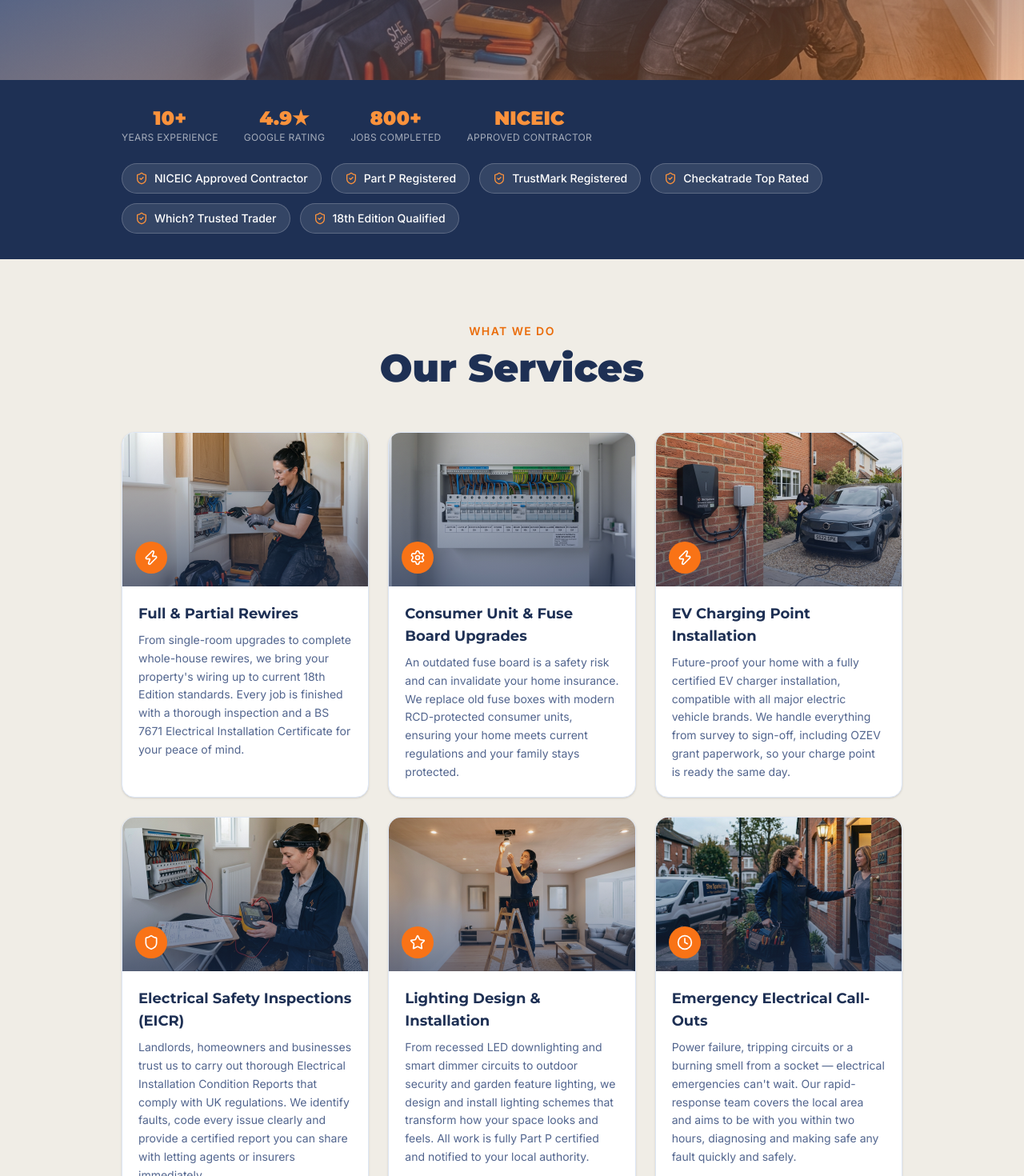
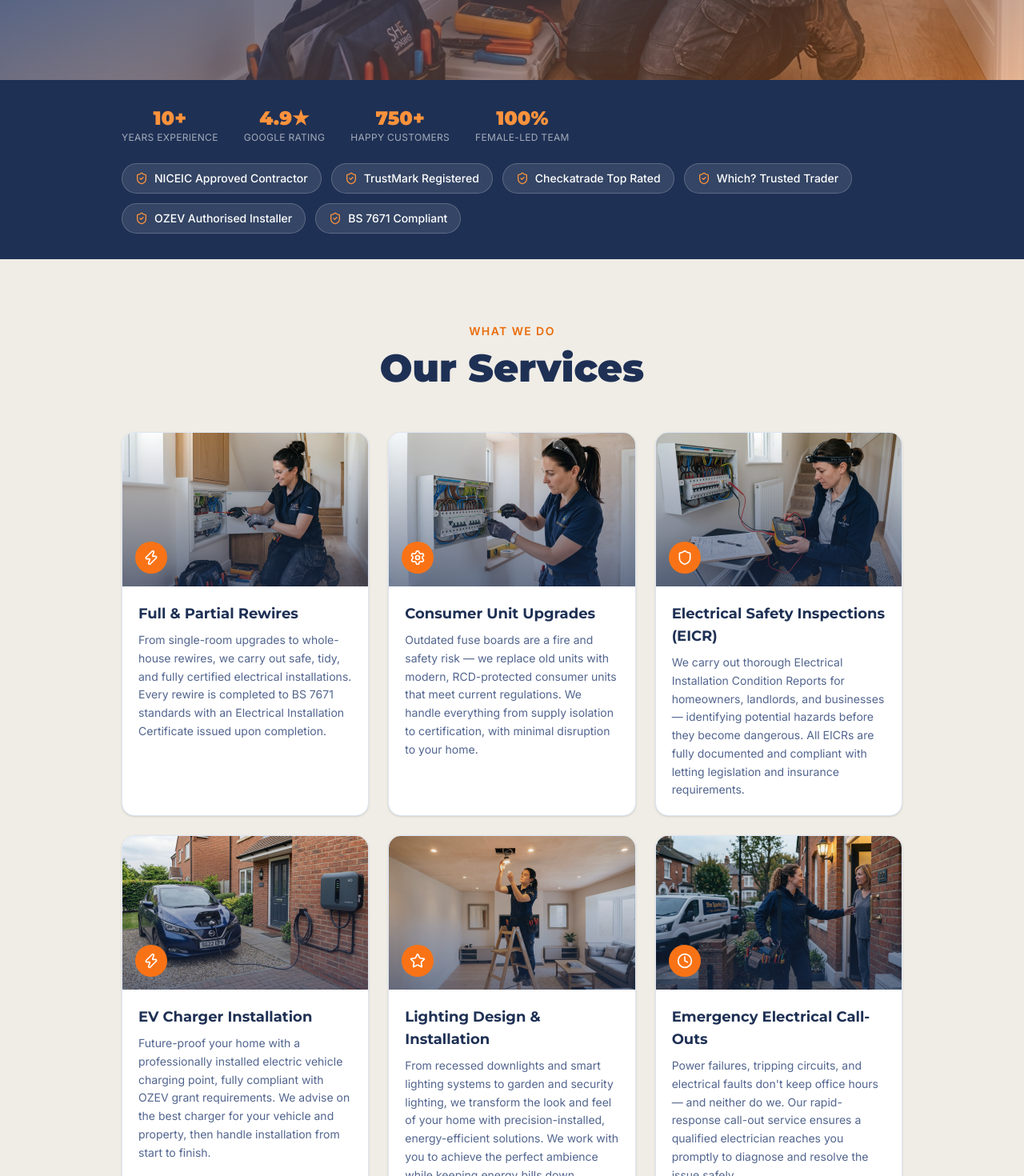
Before and after one commit to VeltroSystemsUK/biztemplate-trades, a Next.js app: page / in a window 1280 px wide. Shown: the part 620-2090 px from the top of the page at 80% size. Built offline with nearby package versions, Linux system fonts and the light colour scheme; no server answers.

Commit message:
chore: customise demo for She Sparks Ltd

```diff
--- a/site.config.ts
+++ b/site.config.ts
@@ -3,73 +3,72 @@ import type { TradesSiteConfig } from "@/lib/site-config.types";
 const config: TradesSiteConfig = {
   brand: {
     name: "She Sparks Ltd",
-    tagline: "Female-Led Electrical Experts You Can Trust",
+    tagline: "Female-led electrical experts powering homes across the UK.",
     phone: "[Insert Phone]",
     email: "[Insert Email]",
     address: "[Insert Address]",
-    hours: "Mon–Fri 7:30am–6pm, Sat 8am–2pm, Emergency cover available",
+    hours: "Mon–Fri 8am–6pm, Sat 9am–2pm",
     logoUrl: "https://files.websitebuilder.prositehosting.co.uk/db/7c/db7cf110-4796-4506-8f4b-2a61db4929c0.png",
-    socialInstagram: "https://instagram.com/shesparksltd",
-    socialFacebook: "https://facebook.com/shesparksltd",
+
+
   },
   stats: [
     { value: "10+", label: "Years Experience" },
     { value: "4.9★", label: "Google Rating" },
-    { value: "800+", label: "Jobs Completed" },
-    { value: "NICEIC", label: "Approved Contractor" }
+    { value: "750+", label: "Happy Customers" },
+    { value: "100%", label: "Female-Led Team" }
   ],
   services: [
   {
     name: "Full & Partial Rewires",
-    description: "From single-room upgrades to complete whole-house rewires, we bring your property's wiring up to current 18th Edition standards. Every job is finished with a thorough inspection and a BS 7671 Electrical Installation Certificate for your peace of mind.",
+    description: "From single-room upgrades to whole-house rewires, we carry out safe, tidy, and fully certified electrical installations. Every rewire is completed to BS 7671 standards with an Electrical Installation Certificate issued upon completion.",
     icon: "Zap",
     imageUrl: "/images/hero.jpg",
   },
   {
-    name: "Consumer Unit & Fuse Board Upgrades",
-    description: "An outdated fuse board is a safety risk and can invalidate your home insurance. We replace old fuse boxes with modern RCD-protected consumer units, ensuring your home meets current regulations and your family stays protected.",
+    name: "Consumer Unit Upgrades",
+    description: "Outdated fuse boards are a fire and safety risk — we replace old units with modern, RCD-protected consumer units that meet current regulations. We handle everything from supply isolation to certification, with minimal disruption to your home.",
     icon: "Settings",
-    imageUrl: "/images/consumer-unit-fuse-board-upgrades.jpg",
-  },
-  {
-    name: "EV Charging Point Installation",
-    description: "Future-proof your home with a fully certified EV charger installation, compatible with all major electric vehicle brands. We handle everything from survey to sign-off, including OZEV grant paperwork, so your charge point is ready the same day.",
-    icon: "Zap",
-    imageUrl: "/images/ev-charging-point-installation.jpg",
+    imageUrl: "/images/consumer-unit-upgrades.jpg",
   },
   {
     name: "Electrical Safety Inspections (EICR)",
-    description: "Landlords, homeowners and businesses trust us to carry out thorough Electrical Installation Condition Reports that comply with UK regulations. We identify faults, code every issue clearly and provide a certified report you can share with letting agents or insurers immediately.",
+    description: "We carry out thorough Electrical Installation Condition Reports for homeowners, landlords, and businesses — identifying potential hazards before they become dangerous. All EICRs are fully documented and compliant with letting legislation and insurance requirements.",
     icon: "Shield",
     imageUrl: "/images/electrical-safety-inspections-eicr.jpg",
   },
   {
+    name: "EV Charger Installation",
+    description: "Future-proof your home with a professionally installed electric vehicle charging point, fully compliant with OZEV grant requirements. We advise on the best charger for your vehicle and property, then handle installation from start to finish.",
+    icon: "Zap",
+    imageUrl: "/images/ev-charger-installation.jpg",
+  },
+  {
     name: "Lighting Design & Installation",
-    description: "From recessed LED downlighting and smart dimmer circuits to outdoor security and garden feature lighting, we design and install lighting schemes that transform how your space looks and feels. All work is fully Part P certified and notified to your local authority.",
+    description: "From recessed downlights and smart lighting systems to garden and security lighting, we transform the look and feel of your home with precision-installed, energy-efficient solutions. We work with you to achieve the perfect ambience while keeping energy bills down.",
     icon: "Star",
     imageUrl: "/images/lighting-design-installation.jpg",
   },
   {
     name: "Emergency Electrical Call-Outs",
-    description: "Power failure, tripping circuits or a burning smell from a socket — electrical emergencies can't wait. Our rapid-response team covers the local area and aims to be with you within two hours, diagnosing and making safe any fault quickly and safely.",
+    description: "Power failures, tripping circuits, and electrical faults don't keep office hours — and neither do we. Our rapid-response call-out service ensures a qualified electrician reaches you promptly to diagnose and resolve the issue safely.",
     icon: "Clock",
     imageUrl: "/images/emergency-electrical-call-outs.jpg",
   }
   ],
   trustBadges: [
     { name: "NICEIC Approved Contractor" },
-    { name: "Part P Registered" },
     { name: "TrustMark Registered" },
     { name: "Checkatrade Top Rated" },
     { name: "Which? Trusted Trader" },
-    { name: "18th Edition Qualified" }
+    { name: "OZEV Authorised Installer" },
+    { name: "BS 7671 Compliant" }
   ],
   reviews: [
-  { author: "Sarah M, Guildford", rating: 5, text: "She Sparks rewired our entire three-bed house and the standard of work was exceptional. Every cable was neatly run, the new consumer unit looks immaculate, and the engineer explained each stage as she went. Couldn't recommend more highly." },
-  { author: "James T, Woking", rating: 5, text: "Called them out after our kitchen sockets started tripping the board. They arrived within 90 minutes, found a faulty connection behind the cooker and had everything safe and sorted within the hour. Brilliant service and really fair pricing." },
-  { author: "Priya L, Guildford", rating: 5, text: "Had an EICR done for my rental flat — She Sparks were professional from first call to handing over the certificate. The report was thorough, clearly written and my letting agent was impressed. Will be using them for all future electrical work." },
-  { author: "Mark D, Farnham", rating: 5, text: "They installed two EV chargers at our business premises, sorted the OZEV grant paperwork for us and had both units live on the same day. Genuinely seamless — I wouldn't hesitate to use She Sparks again." },
-  { author: "Claire B, Reigate", rating: 5, text: "As a woman living alone I've always felt a bit uneasy having tradespeople in my home, but She Sparks were absolutely brilliant. Polite, tidy, on time and the new lighting installation looks stunning. Exactly the kind of company I'll always call first." }
+  { author: "Rachel T., Guildford", rating: 5, text: "She Sparks replaced our entire consumer unit and rewired the upstairs of our 1930s semi. The team were incredibly professional, kept everything spotless, and finished ahead of schedule. It was so refreshing to have a female-led crew — they were thorough, friendly, and explained everything clearly. Highly recommend." },
+  { author: "James W., Woking", rating: 5, text: "Called She Sparks after our kitchen circuit kept tripping with no warning. They sent someone out the same day, traced the fault to a faulty socket behind the units, and had it fixed within the hour. Fair price, no drama, brilliant service." },
+  { author: "Priya M., Leatherhead", rating: 5, text: "Had an EICR done for my rental property — She Sparks were efficient, thorough, and delivered the report quickly so I could meet the letting deadline. They also quoted very competitively for the remedial work needed. Will be using them for all my properties going forward." },
+  { author: "Tom & Sara B., Dorking", rating: 5, text: "We had our EV charger installed last month and the whole experience was seamless. They helped us navigate the OZEV grant paperwork, turned up exactly on time, and the installation looks incredibly neat. Our neighbours have already asked for their details!" }
   ],
   heroImageUrl: "/images/hero.jpg",
 };
```
